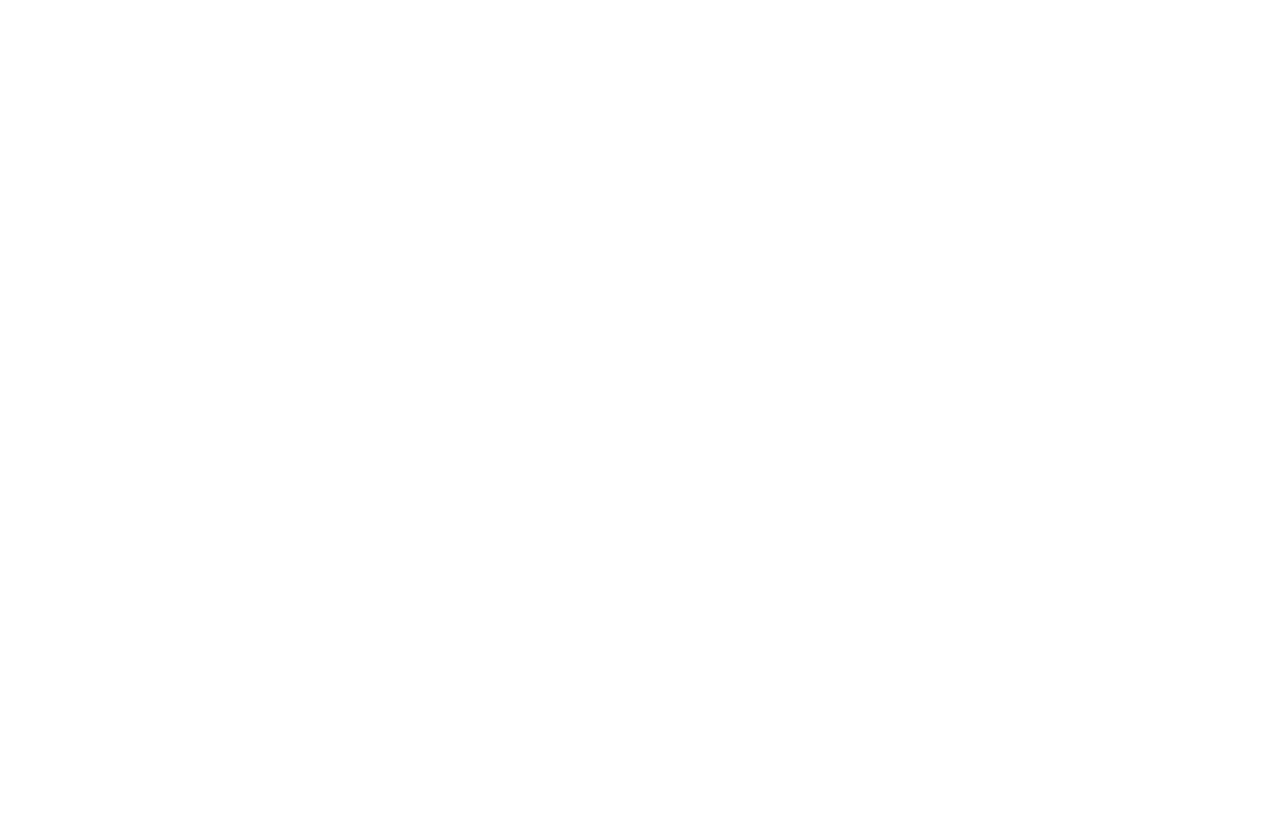
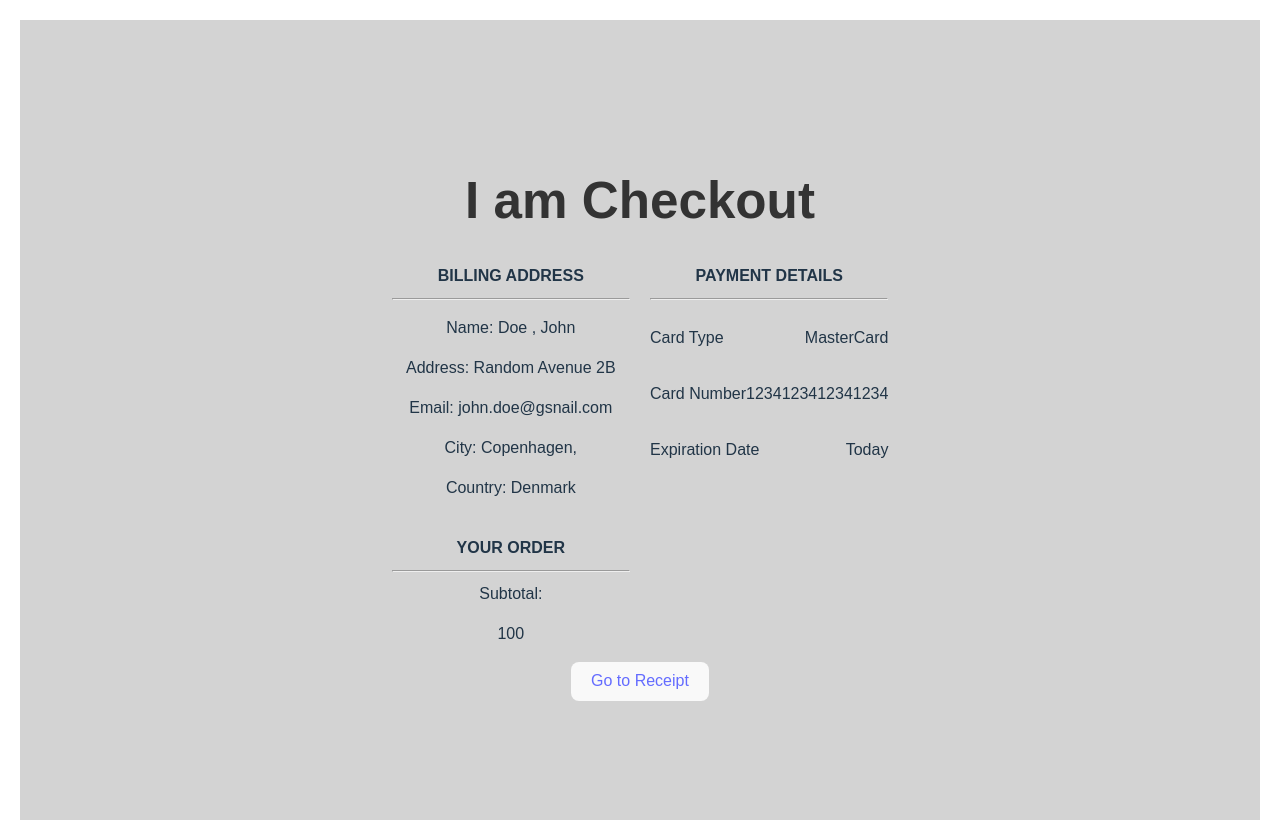
Before and after one commit to F2024-Frontend-Backend/Frontend, a React (Vite) app: page /checkout in a window 1280 px wide. Before the commit the page ends 800 px from the top, so only its background shows below. Built offline with nearby package versions, Linux system fonts and the light colour scheme.

Commit message:
Intial Commit. Rough draft for confirmation.

```diff
--- /dev/null
+++ b/src/components/Confirmation/Confirmation.css
@@ -0,0 +1,30 @@
+.confirmation-container {
+  display: grid;
+  grid-template-columns: repeat(2, 1fr);
+  gap: 20px;
+}
+
+.confirmation-section {
+  padding: 20px;
+  border: 1px solid #ccc;
+}
+
+.BillingAddr {
+  grid-column: 1 / span 1;
+  grid-row: 1 / span 1;
+}
+
+.PaymentDet {
+  grid-column: 2 / span 1;
+  grid-row: 1 / span 1;
+}
+
+.YourOrd {
+  grid-column: 1 / span 1;
+  grid-row: 2 / span 1;
+}
+
+.ContinueButn {
+  grid-column: 2 / span 1;
+  grid-row: 2 / span 1;
+}
--- /dev/null
+++ b/src/components/Confirmation/Confirmation.tsx
@@ -0,0 +1,75 @@
+import React, { useState } from 'react';
+import './Confirmation.css';
+
+
+interface BillingProps{
+    firstName: String,
+    lastName: String,
+    address: String,
+    city: String,
+    postal: String,
+    email: String,
+    country: String,
+}
+interface PaymentProps {
+    cardType: String,
+    cardNo: Number,
+    cardExpDate: String,
+    orderTot: Number
+}
+
+const Confirmation: React.FC<BillingProps & PaymentProps> = ({
+    firstName,
+    lastName,
+    address,
+    city,
+    postal,
+    country,
+    email,
+    cardType,
+    cardNo,
+    cardExpDate,
+    orderTot
+}) => {
+    return (
+        <>
+        <div className = "confirmation-container">
+            <div className = "BillingAddr">
+                <label htmlFor='BillingInfo'><strong>BILLING ADDRESS</strong></label>
+                <hr style={{ margin: '10px 0' }} /> {/* Horizontal line */}
+                    <p>Name: {lastName} , {firstName}</p>
+                    <p>Address: {address}</p>
+                    <p>Email: {email}</p>
+                    <p>City: {city},{postal}</p>
+                    <p>Country: {country}</p>
+            </div>
+
+            <div className = "PaymentDet" style={{display: 'block', alignItems: 'center', justifyContent:'space-around'}}>
+                    <label htmlFor = 'PaymentInfo'><strong>PAYMENT DETAILS</strong></label>
+                    <hr style={{ margin: '10px 0' }} /> {/* Horizontal line */}
+                <div style={{ display: 'flex', alignItems: 'center', justifyContent: 'space-between' }}>
+                        <p>Card Type</p>
+                        <p>{cardType}</p>
+                </div>
+                <div style={{ display: 'flex', alignItems: 'center', justifyContent: 'space-between' }}>
+                        <p>Card Number</p>
+                        <p>{cardNo + ""}</p>
+                </div>
+                <div style={{ display: 'flex', alignItems: 'center', justifyContent: 'space-between' }}>
+                        <p>Expiration Date</p>
+                        <p>{cardExpDate + ""}</p>
+                </div>
+            </div>
+            <div className = "YourOrd">
+                <label htmlFor='OrderInfo'><strong>YOUR ORDER</strong></label>
+                <hr style={{ margin: '10px 0' }} /> {/* Horizontal line */}
+                <label htmlFor='Total'>Subtotal:</label> <p>{orderTot + ""}</p>
+            </div>
+            <div className = "ContinueButn">
+            </div>
+        </div>
+        </>
+    );
+};
+
+export default Confirmation;
--- a/src/main.tsx
+++ b/src/main.tsx
@@ -1,9 +1,10 @@
 import React from "react";
 import ReactDOM from "react-dom/client";
 import "./index.css";
-import BillingInfo from "./components/BillingInfo.tsx";
+import App from "./App.tsx";
 
 ReactDOM.createRoot(document.getElementById("root")!).render(
   <React.StrictMode>
+    <App />
   </React.StrictMode>
 );
--- a/src/pages/Checkout.tsx
+++ b/src/pages/Checkout.tsx
@@ -1,12 +1,16 @@
 import React from 'react'
 import {Link} from 'react-router-dom';
+import Confirmation from '../components/Confirmation/Confirmation'
+import BillingInfo from '../components/BillingInfo'
 
 const Checkout = () => {
 
     return (
     <>
     <h1>I am Checkout</h1>
-
+    <div>
+        <Confirmation firstName = "John" lastName = "Doe" address = "Random Avenue 2B" city = "Copenhagen" email = "john.doe@gsnail.com" country = "Denmark" cardType = "MasterCard" cardNo={1234123412341234} cardExpDate={"Today"} orderTot={100}/>
+    </div>
     <button>
         <Link to={'/receipt'}>Go to Receipt </Link>
     </button>
```
